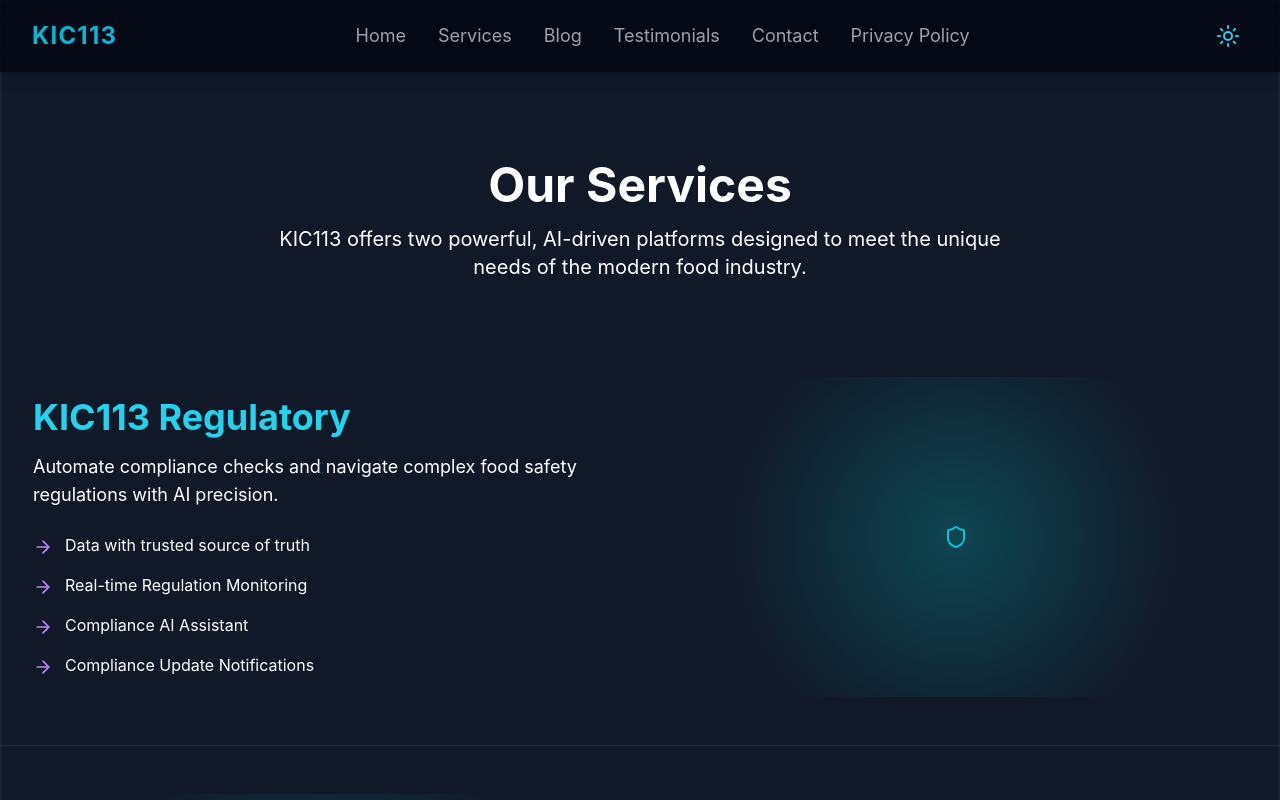
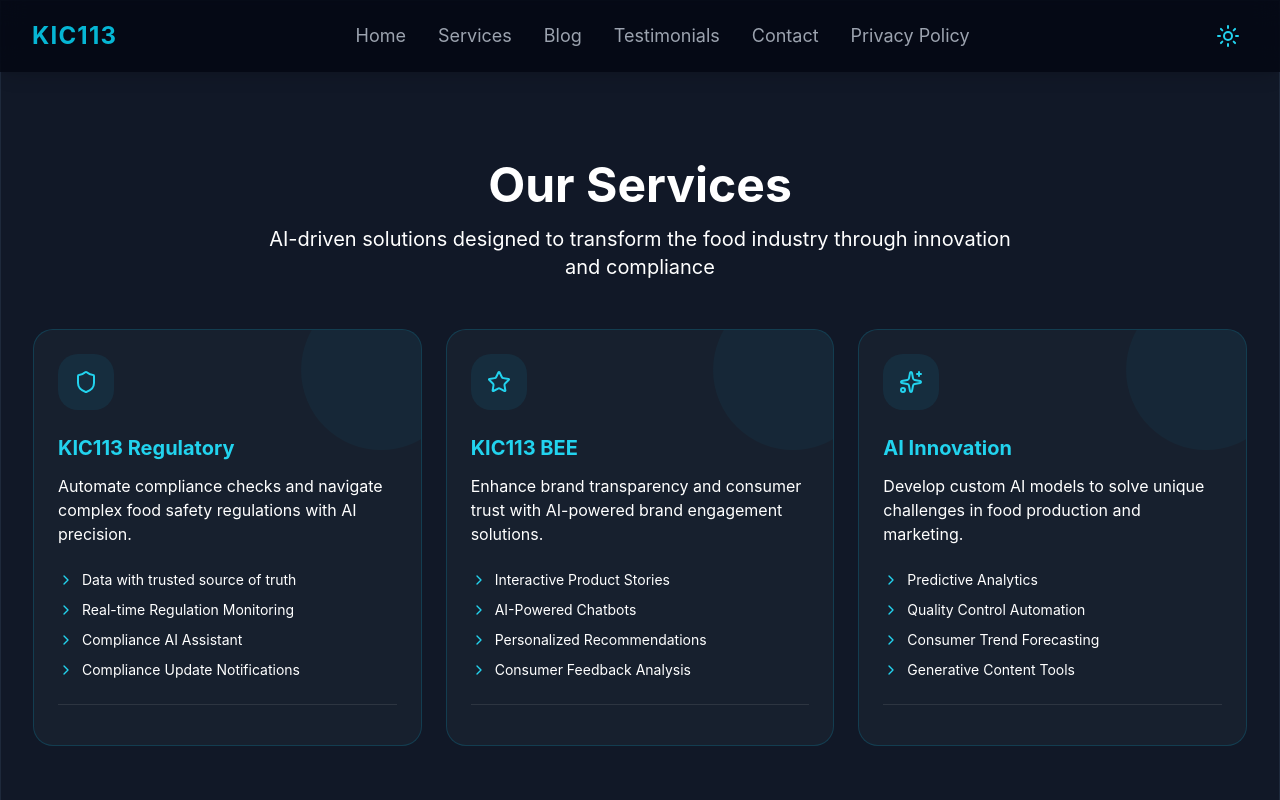
Before and after one commit to amalp12/kic113-landing-website, a React (Vite) app: page /services in a window 1280 px wide. Shown: the top 800 px of the page. Built offline with nearby package versions, Linux system fonts and the light colour scheme.

Commit message:
servies page improved

```diff
--- a/src/pages/ServicesPage.tsx
+++ b/src/pages/ServicesPage.tsx
@@ -1,118 +1,102 @@
+import React from "react";
 import { motion } from "framer-motion";
-import { ArrowRight } from "lucide-react";
+import { ArrowRight, ChevronRight } from "lucide-react";
 import { services } from "../constants/services";
 import { useTheme } from "../context/ThemeContext";
+
 const ServicesPage = () => {
   const { theme } = useTheme();
-  const variants = {
-    initial: { opacity: 0, y: 50 },
-    animate: { opacity: 1, y: 0 },
-  };
 
-  const featureVariants = {
-    initial: { opacity: 0, x: -50 },
-    animate: { opacity: 1, x: 0 },
-  };
-
-  const cardBg = theme === "dark" ? "bg-gray-900" : "bg-white";
+  const cardBg = theme === "dark" ? "bg-gray-800/50" : "bg-white";
   const cardBorder =
-    theme === "dark" ? "border-cyan-500/30" : "border-cyan-600/30";
-  const iconColor = theme === "dark" ? "text-cyan-500" : "text-cyan-600";
-  const neonGlow =
     theme === "dark"
-      ? "radial-gradient(circle at center, rgba(0, 255, 255, 0.2), transparent 70%)"
-      : "radial-gradient(circle at center, rgba(0, 255, 255, 0.1), transparent 70%)";
+      ? "border-cyan-500/20 hover:border-cyan-500/40"
+      : "border-gray-200 hover:border-cyan-500/40";
+  const iconBg = theme === "dark" ? "bg-cyan-900/30" : "bg-cyan-50";
+  const textColor = theme === "dark" ? "text-cyan-400" : "text-cyan-600";
+  const hoverEffect =
+    theme === "dark"
+      ? "hover:shadow-[0_0_20px_rgba(34,211,238,0.1)]"
+      : "hover:shadow-lg";
 
   return (
     <div className="py-20 mt-20">
+      <div className="max-w-7xl mx-auto px-4 sm:px-6 lg:px-8">
         <motion.div
           initial={{ opacity: 0, y: -20 }}
           animate={{ opacity: 1, y: 0 }}
-        transition={{ duration: 0.8 }}
+          transition={{ duration: 0.6 }}
           className="text-center mb-12"
         >
-        <h1 className="text-5xl font-bold text-text-primary mb-4">
+          <h1 className="text-4xl md:text-5xl font-bold text-text-primary mb-4">
             Our Services
           </h1>
-        <p className="text-xl text-text-secondary max-w-3xl mx-auto">
-          KIC113 offers two powerful, AI-driven platforms designed to meet the
-          unique needs of the modern food industry.
+          <p className="text-lg md:text-xl text-text-secondary max-w-3xl mx-auto">
+            AI-driven solutions designed to transform the food industry through
+            innovation and compliance
           </p>
         </motion.div>
 
+        <div className="grid grid-cols-1 md:grid-cols-2 lg:grid-cols-3 gap-6">
           {services.map((service, index) => (
-        <section key={index} className="py-12 border-b border-gray-800">
-          <div className="container mx-auto px-4 lg:px-8">
             <motion.div
-              initial="initial"
-              whileInView="animate"
+              key={index}
+              initial={{ opacity: 0, y: 20 }}
+              whileInView={{ opacity: 1, y: 0 }}
               viewport={{ once: true, amount: 0.5 }}
-              transition={{ duration: 0.8 }}
-              variants={variants}
-              className={`flex flex-col-reverse lg:flex-row items-center gap-12 ${
-                index % 2 !== 0 ? "lg:flex-row-reverse" : ""
-              }`}
+              transition={{ duration: 0.5, delay: index * 0.1 }}
+              className={`group relative rounded-xl border ${cardBg} ${cardBorder} ${hoverEffect} transition-all duration-300 overflow-hidden`}
             >
-              <div className="lg:w-1/2">
-                <h2
-                  className={`text-3xl lg:text-4xl font-bold mb-4 ${
-                    theme === "dark" ? "text-cyan-400" : "text-cyan-600"
-                  }`}
+              <div className="p-6">
+                <motion.div
+                  className={`w-14 h-14 ${iconBg} rounded-xl flex items-center justify-center mb-6`}
+                  whileHover={{ rotateY: 10, scale: 1.05 }}
+                  transition={{ type: "spring", stiffness: 300 }}
+                >
+                  {React.cloneElement(service.icon, {
+                    className: `w-6 h-6 ${textColor} transition-transform duration-300 group-hover:scale-110`,
+                  })}
+                </motion.div>
+
+                <h3
+                  className={`text-xl font-bold mb-3 ${textColor} group-hover:text-cyan-500 transition-colors`}
                 >
                   {service.title}
-                </h2>
-                <p className="text-lg text-text-secondary mb-6">
-                  {service.description}
-                </p>
-                <motion.ul
-                  className="space-y-4"
-                  initial="hidden"
-                  whileInView="visible"
-                  viewport={{ once: true, amount: 0.5 }}
-                  variants={{
-                    visible: { transition: { staggerChildren: 0.2 } },
-                  }}
-                >
+                </h3>
+
+                <p className="text-text-secondary mb-4">{service.description}</p>
+
+                <ul className="space-y-2.5 mt-6">
                   {service.features.map((feature, idx) => (
                     <motion.li
                       key={idx}
-                      variants={featureVariants}
-                      transition={{ duration: 0.6, delay: idx * 0.1 }}
-                      className="flex items-start space-x-3 text-text-primary"
+                      initial={{ opacity: 0, x: -10 }}
+                      whileInView={{ opacity: 1, x: 0 }}
+                      viewport={{ once: true }}
+                      transition={{ duration: 0.3, delay: 0.1 * idx }}
+                      className="flex items-start text-sm"
                     >
-                      <span
-                        className={`flex-shrink-0 mt-1 ${
-                          theme === "dark"
-                            ? "text-purple-400"
-                            : "text-purple-600"
-                        }`}
-                      >
-                        <ArrowRight size={20} />
-                      </span>
-                      <span>{feature}</span>
+                      <ChevronRight
+                        className={`flex-shrink-0 mt-0.5 mr-2 ${textColor} w-4 h-4`}
+                      />
+                      <span className="text-text-primary">{feature}</span>
                     </motion.li>
                   ))}
-                </motion.ul>
+                </ul>
+
+                <div className="mt-6 pt-4 border-t border-gray-200/10"></div>
               </div>
-              <div className="lg:w-1/2 relative">
-                <motion.div
-                  className={`w-full h-80 rounded-xl flex items-center justify-center text-8xl transition-colors duration-300
-                    ${cardBg} ${cardBorder} ${iconColor}`}
-                  initial={{ rotateY: 0 }}
-                  whileHover={{ rotateY: 10, scale: 1.05 }}
-                  transition={{ type: "spring", stiffness: 300 }}
-                >
-                  {service.icon}
+
+              {/* Decorative elements */}
+              <div
+                className={`absolute -right-10 -top-10 w-40 h-40 rounded-full ${
+                  theme === "dark" ? "bg-cyan-500/5" : "bg-cyan-500/10"
+                } group-hover:opacity-50 transition-opacity duration-300`}
+              ></div>
             </motion.div>
-                <div
-                  className="absolute inset-0 rounded-xl pointer-events-none"
-                  style={{ background: neonGlow }}
-                ></div>
+          ))}
         </div>
-            </motion.div>
       </div>
-        </section>
-      ))}
     </div>
   );
 };
```
Lines whose indentation alone changed are shown as unchanged.
